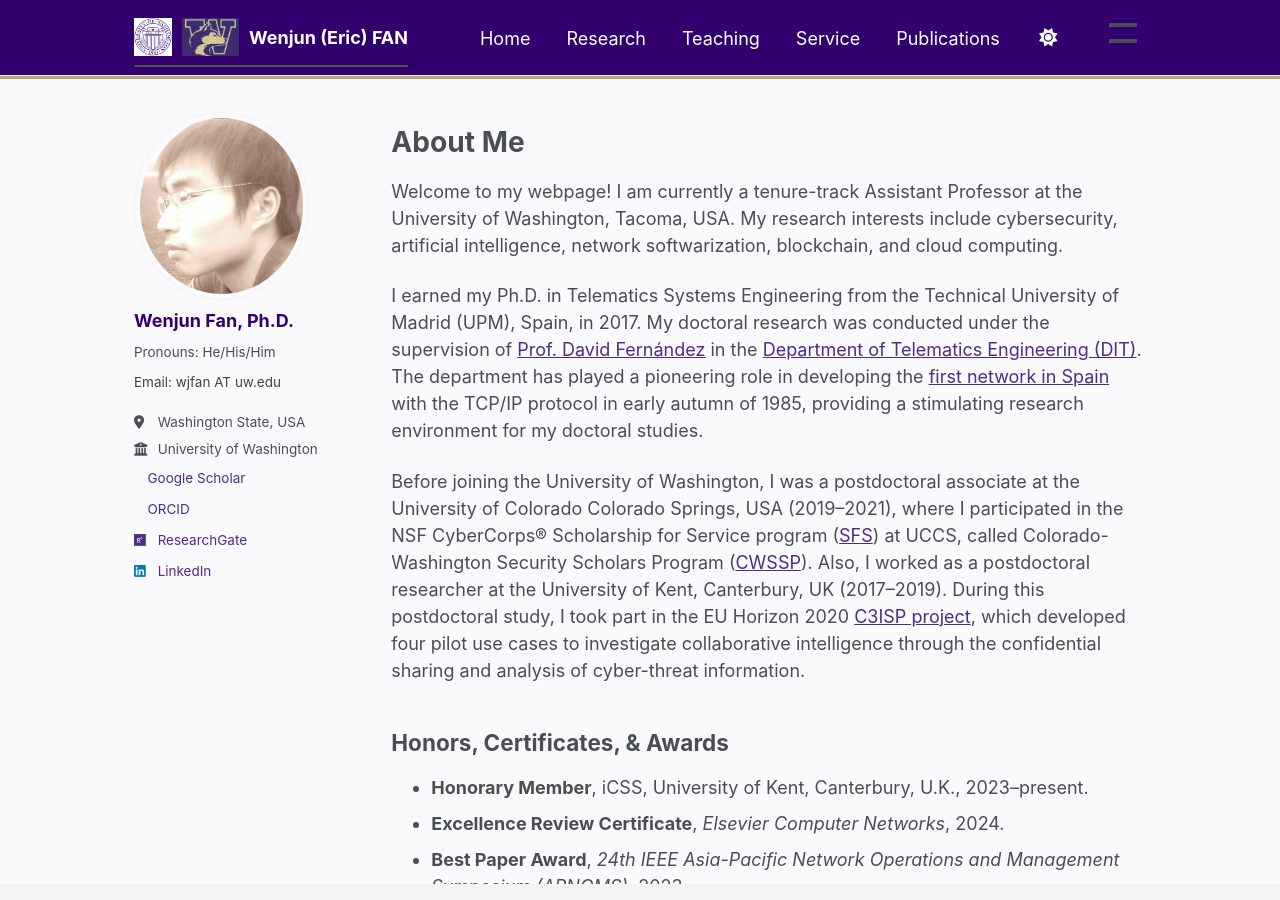
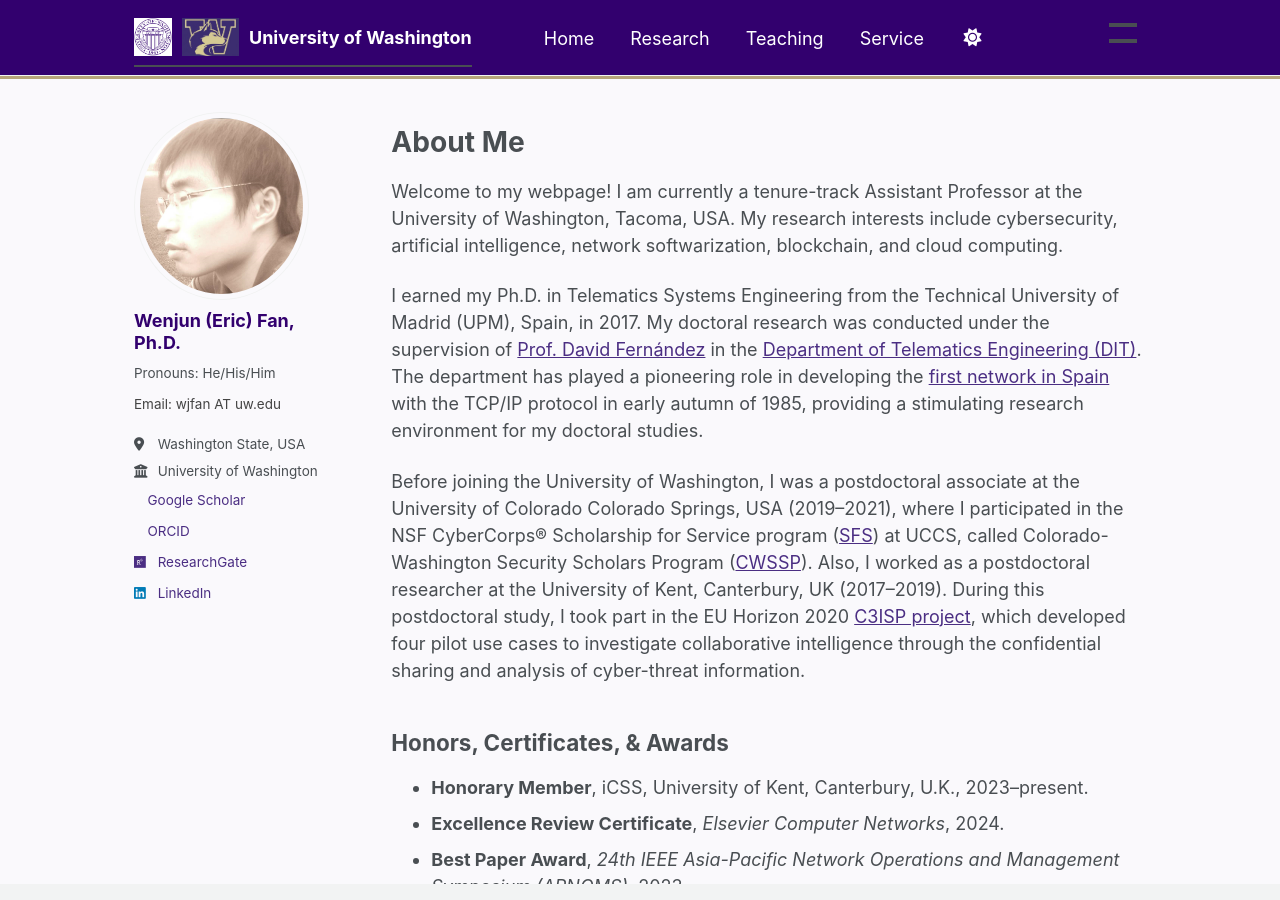
Before and after one commit to fanwj2010/fanwj2010.github.io, a Jekyll site: the page built from _pages/about.md, in a window 1280 px wide and 900 px high. Built offline with Jekyll 4.4.1, drawn with Linux system fonts in a browser that asks for light colours; a script bundle is joined from its source files by our own code; a style sheet for code colours, icons or effects is not loaded.

Commit message:
Update _config.yml

```diff
--- a/_config.yml
+++ b/_config.yml
@@ -9,7 +9,7 @@
 # Basic Site Settings
 locale                   : "en-US"
 site_theme               : "default" # The available themes options are "default", "air", "sunrise", "mint", "dirt" and "contrast"
-title                    : "Wenjun (Eric) FAN"
+title                    : "University of Washington"
 title_separator          : "-"
 name                     : &name "Wenjun (Eric) FAN"
 description              : &description "Your Name's academic portfolio"   # Update this with a general description of your site, this is the default if not overridden by a page
@@ -24,7 +24,7 @@
 author:
   # Biographic information
   avatar           : "headshot.PNG"
-  name             : "Wenjun Fan, Ph.D."
+  name             : "Wenjun (Eric) Fan, Ph.D."
   pronouns         : "Pronouns: He/His/Him" # example: "she/her"
   bio              : "Email: wjfan AT uw.edu"
   location         : "Washington State, USA"
```
